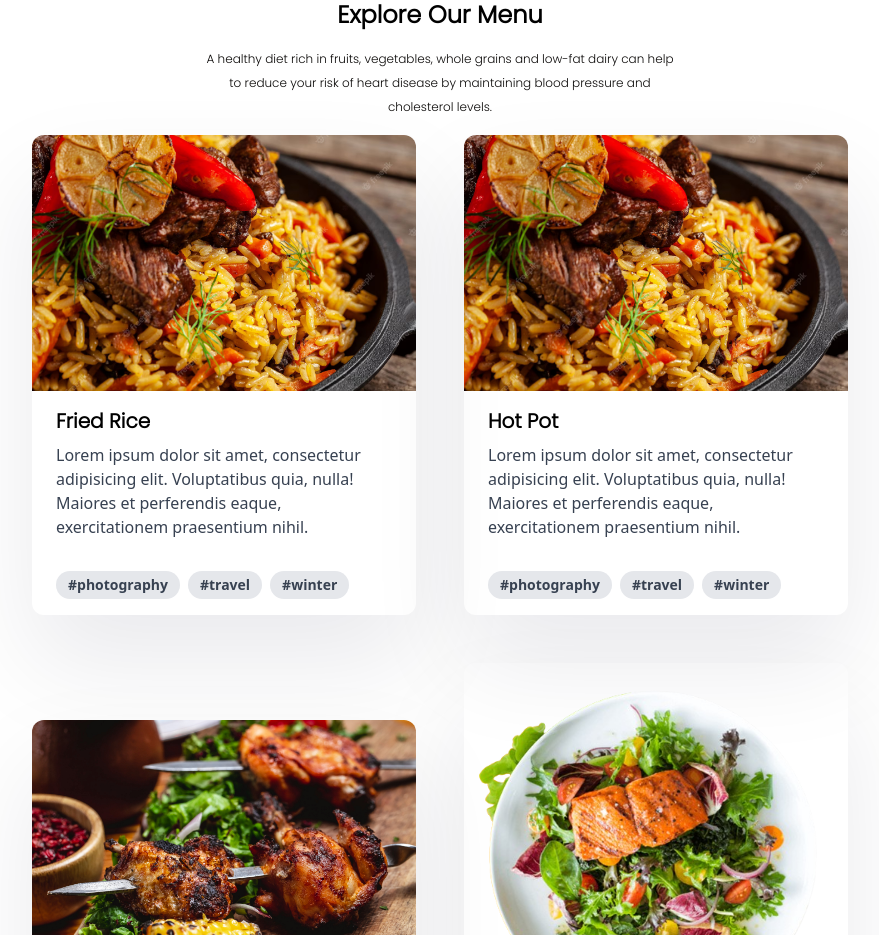
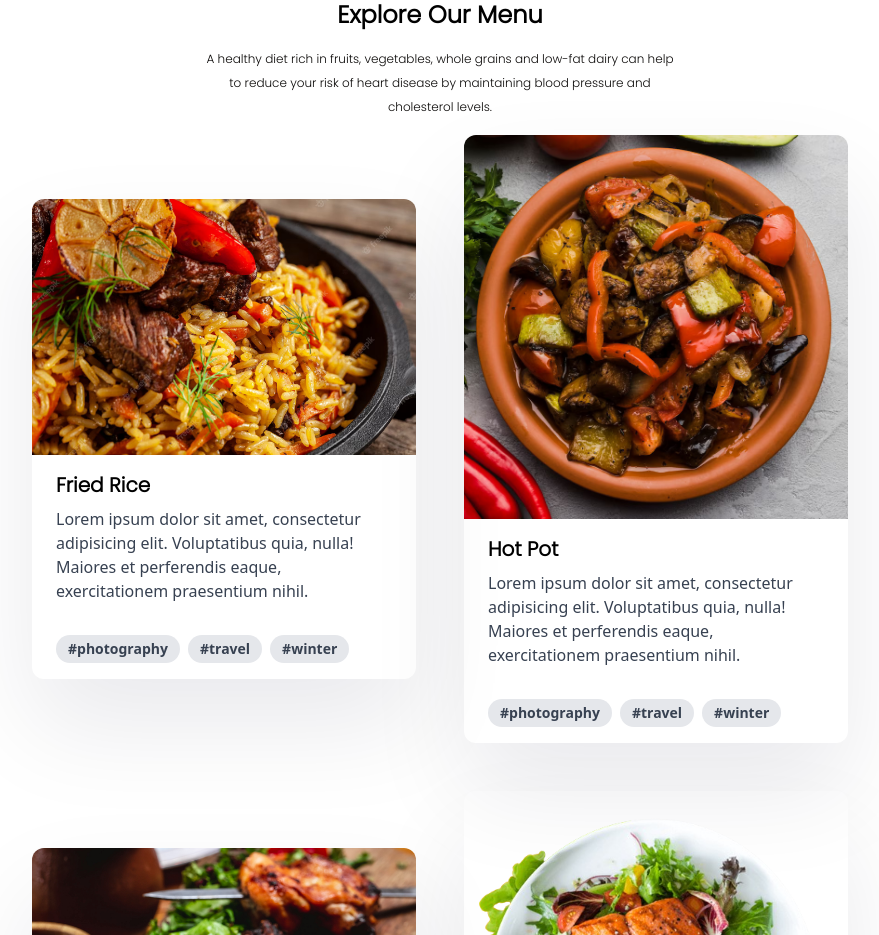
Before and after one commit to LontchiFrank/Fodjo_Resto, a React (Create React App) app: page / in a window 1280 px wide. Shown: the part 2460-3395 px from the top of the page, without its empty margins (200-1079 px from the left). Built offline with nearby package versions, Linux system fonts and the light colour scheme.

Commit message:
foodncard

```diff
--- a/src/Components/FoodCards/FoodCard.js
+++ b/src/Components/FoodCards/FoodCard.js
@@ -1,6 +1,7 @@
 import React from "react";
 import meat from "../../assets/a.jpg";
-import f from "../../assets/a.jpg";
+import i from "../../assets/i.jpg";
+
 import b from "../../assets/b.jpg";
 import c from "../../assets/meats.png";
 import e from "../../assets/e.jpg";
@@ -16,7 +17,7 @@ export const FoodCardData = [
     ),
   },
   {
-    image: <img className="w-full" src={f} alt="Sunset in the mountains" />,
+    image: <img className="w-full" src={i} alt="Sunset in the mountains" />,
     title: "Hot Pot",
     icon: (
       <FaCartArrowDown className="text-orange-400 lg:text-[100px] md:text-[80px] xs:text-[80px]" />
```
Also changed, not shown: src/assets/delicious-fresh-food-plate_23-2148132040.avif (deleted), src/assets/i.jpg (added).
